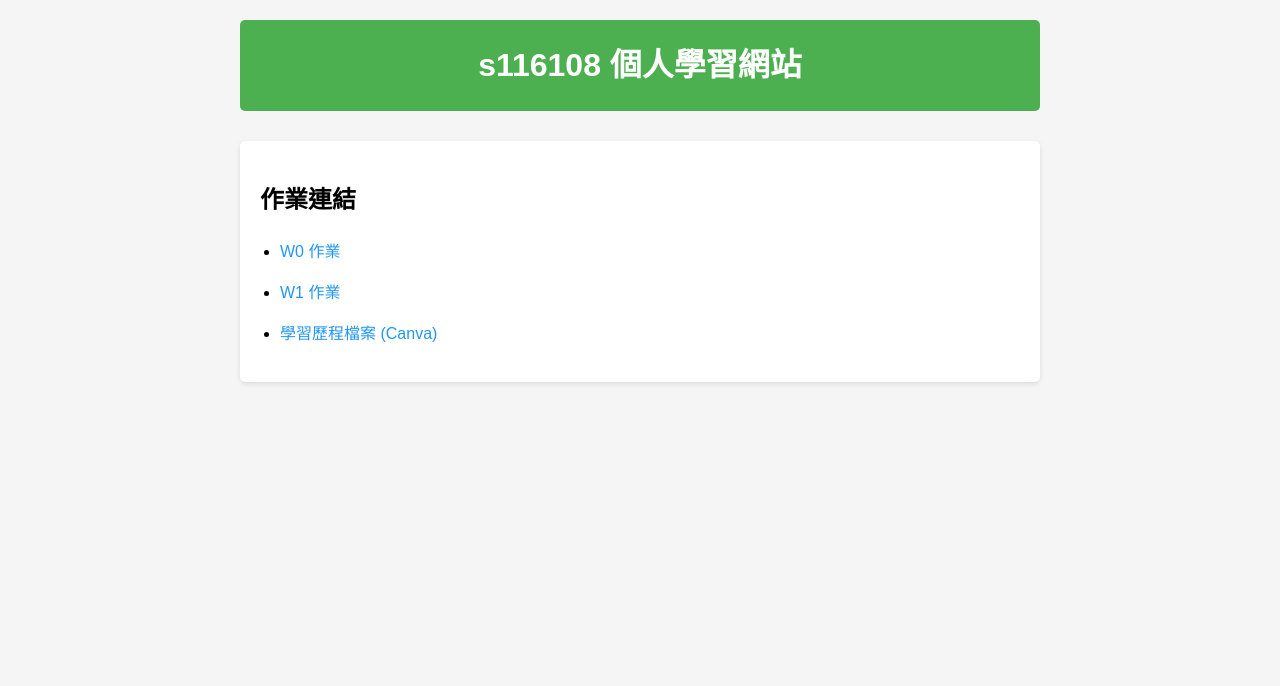
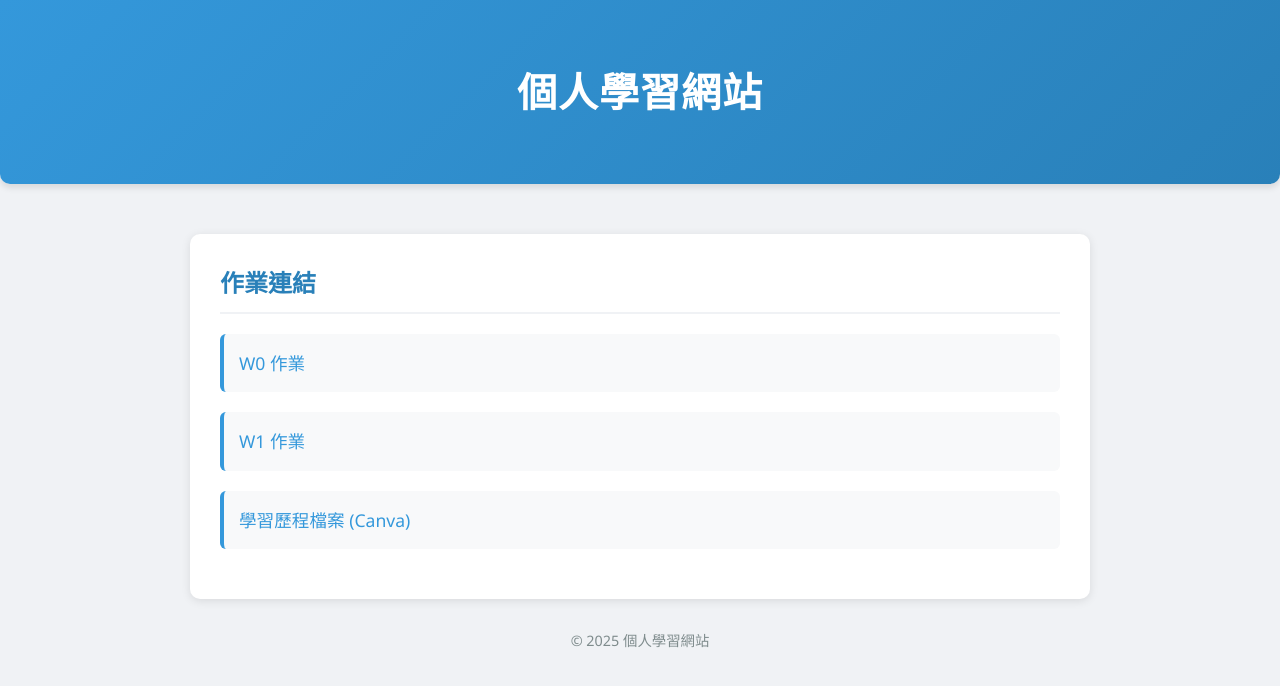
Before and after one commit to 08Tina/s116108elvschcedutw.github.io, a plain HTML site: page index.html in a window 1280 px wide. Drawn offline with Linux system fonts and the light colour scheme.

Commit message:
Update index.html

```diff
--- a/index.html
+++ b/index.html
@@ -3,55 +3,90 @@
 <head>
     <meta charset="UTF-8">
     <meta name="viewport" content="width=device-width, initial-scale=1.0">
-    <title>s116108 個人網站</title>
+    <title>個人學習網站</title>
     <style>
         body {
-            font-family: Arial, sans-serif;
+            font-family: 'Segoe UI', Tahoma, Geneva, Verdana, sans-serif;
             line-height: 1.6;
             margin: 0;
+            padding: 0;
+            background-color: #f0f2f5;
+            color: #333;
+        }
+        .container {
+            max-width: 900px;
+            margin: 0 auto;
             padding: 20px;
-            max-width: 800px;
-            margin: 0 auto;
-            background-color: #f5f5f5;
         }
         header {
+            background: linear-gradient(135deg, #3498db, #2980b9);
+            color: white;
+            padding: 40px 0;
             text-align: center;
-            margin-bottom: 30px;
-            background-color: #4CAF50;
-            color: white;
-            padding: 20px;
-            border-radius: 5px;
+            border-radius: 0 0 10px 10px;
+            box-shadow: 0 4px 6px rgba(0,0,0,0.1);
         }
         h1 {
             margin: 0;
+            font-size: 2.5rem;
+            letter-spacing: 1px;
         }
-        .container {
-            background-color: white;
-            padding: 20px;
-            border-radius: 5px;
-            box-shadow: 0 2px 5px rgba(0,0,0,0.1);
+        .content {
+            background: white;
+            padding: 30px;
+            margin-top: 30px;
+            border-radius: 10px;
+            box-shadow: 0 2px 10px rgba(0,0,0,0.1);
+        }
+        h2 {
+            color: #2980b9;
+            border-bottom: 2px solid #f0f2f5;
+            padding-bottom: 10px;
+            margin-top: 0;
         }
         ul {
-            padding-left: 20px;
+            list-style-type: none;
+            padding: 0;
         }
         li {
-            margin-bottom: 15px;
+            margin-bottom: 20px;
+            padding: 15px;
+            background-color: #f8f9fa;
+            border-radius: 6px;
+            border-left: 4px solid #3498db;
+            transition: transform 0.2s, box-shadow 0.2s;
+        }
+        li:hover {
+            transform: translateY(-3px);
+            box-shadow: 0 4px 8px rgba(0,0,0,0.1);
         }
         a {
-            color: #2196F3;
+            color: #3498db;
             text-decoration: none;
+            font-weight: 500;
+            display: block;
+            font-size: 1.1rem;
         }
         a:hover {
-            text-decoration: underline;
+            color: #2980b9;
+        }
+        footer {
+            text-align: center;
+            margin-top: 30px;
+            color: #7f8c8d;
+            font-size: 0.9rem;
         }
     </style>
 </head>
 <body>
     <header>
-        <h1>s116108 個人學習網站</h1>
+        <div class="container">
+            <h1>個人學習網站</h1>
+        </div>
     </header>
 
     <div class="container">
+        <div class="content">
             <h2>作業連結</h2>
             <ul>
                 <li><a href="https://08tina.github.io/w0/">W0 作業</a></li>
@@ -59,5 +94,10 @@
                 <li><a href="https://reurl.cc/eMGyZL" target="_blank">學習歷程檔案 (Canva)</a></li>
             </ul>
         </div>
+
+        <footer>
+            <p>© 2025 個人學習網站</p>
+        </footer>
+    </div>
 </body>
 </html>
```
Lines whose indentation alone changed are shown as unchanged.
